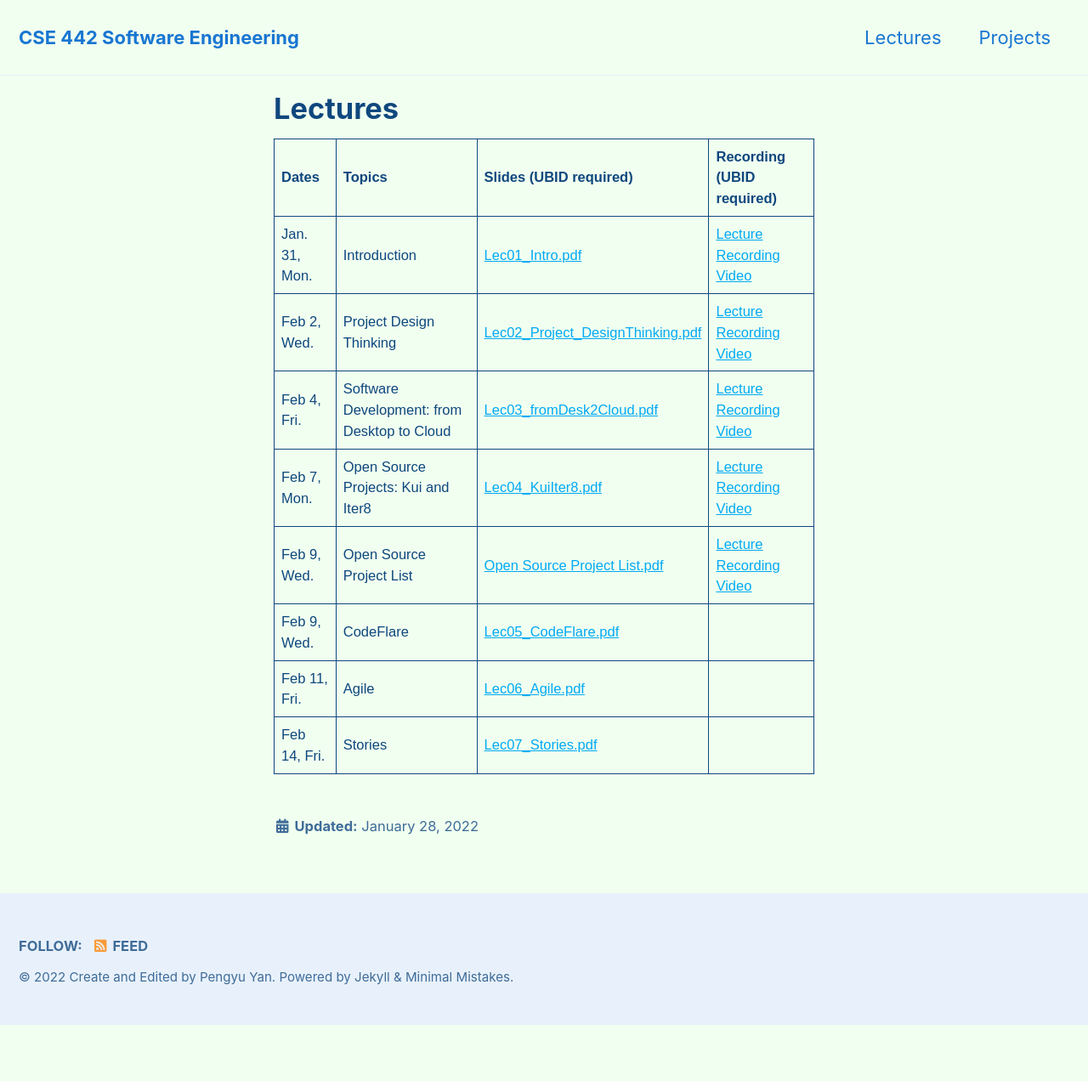
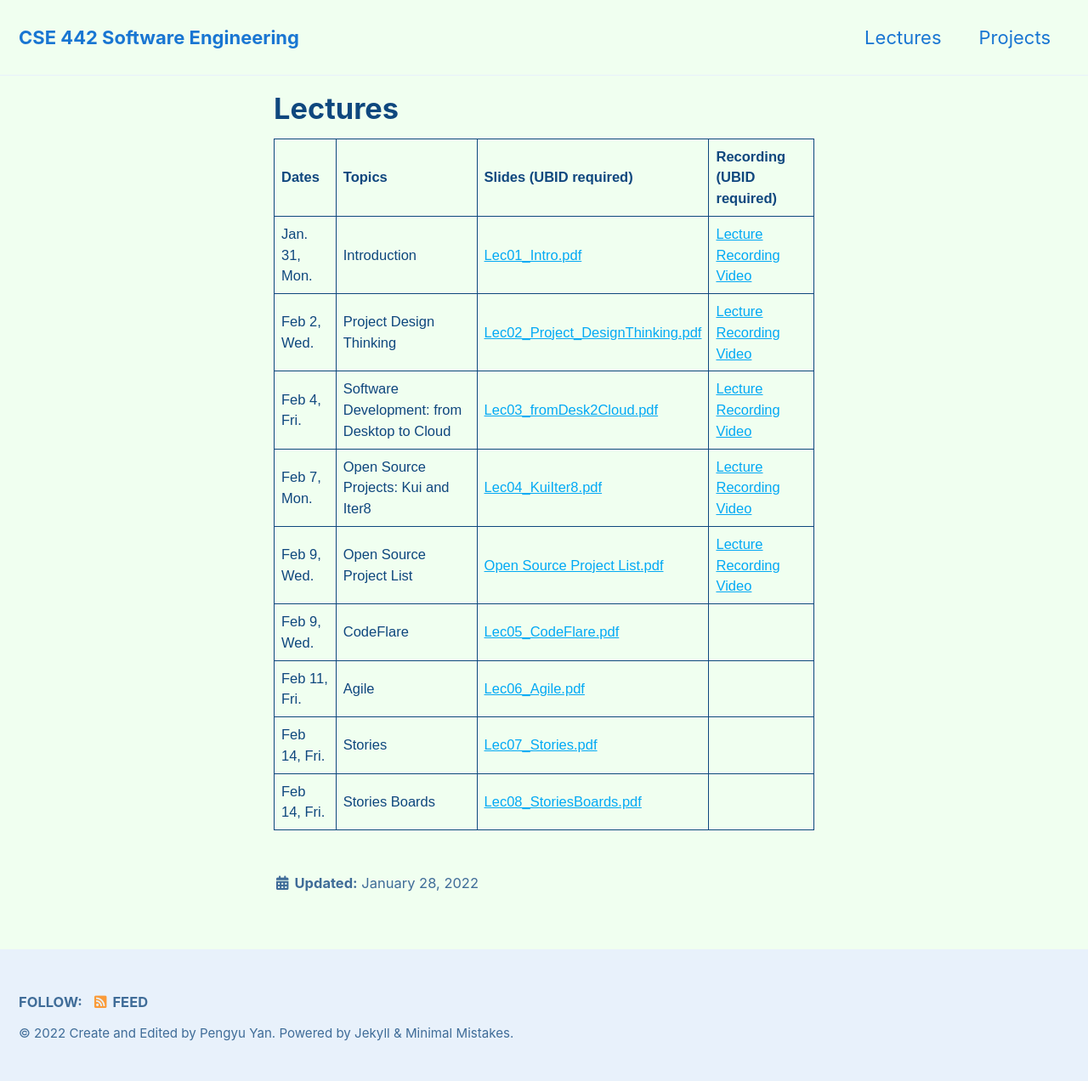
Before and after one commit to xlab-classes/cse442, a Jekyll site: the page built from _pages/lectures.md, in a window 1280 px wide. Shown: the whole page at 85% size. Built offline with Jekyll 4.4.1, drawn with Linux system fonts in a browser that asks for light colours; cached includes are drawn as plain includes; before the commit the page ends 1206 px from its top, so only the background shows below that.

Commit message:
Update lectures.md

```diff
--- a/_pages/lectures.md
+++ b/_pages/lectures.md
@@ -77,5 +77,11 @@ td, th {
     <td><a href="https://buffalo.box.com/s/zno2udx0h5r67smji0r3zl01cvezlxo0">Lec07_Stories.pdf</a></td>
     <td></td>
   </tr>
+  <tr>
+    <td>Feb 14, Fri.</td>
+    <td>Stories Boards</td>
+    <td><a href="https://buffalo.box.com/s/7d99wd2ced6vhfxkyu972d9cwux6byen">Lec08_StoriesBoards.pdf</a></td>
+    <td></td>
+  </tr>
 
 </table>
```
